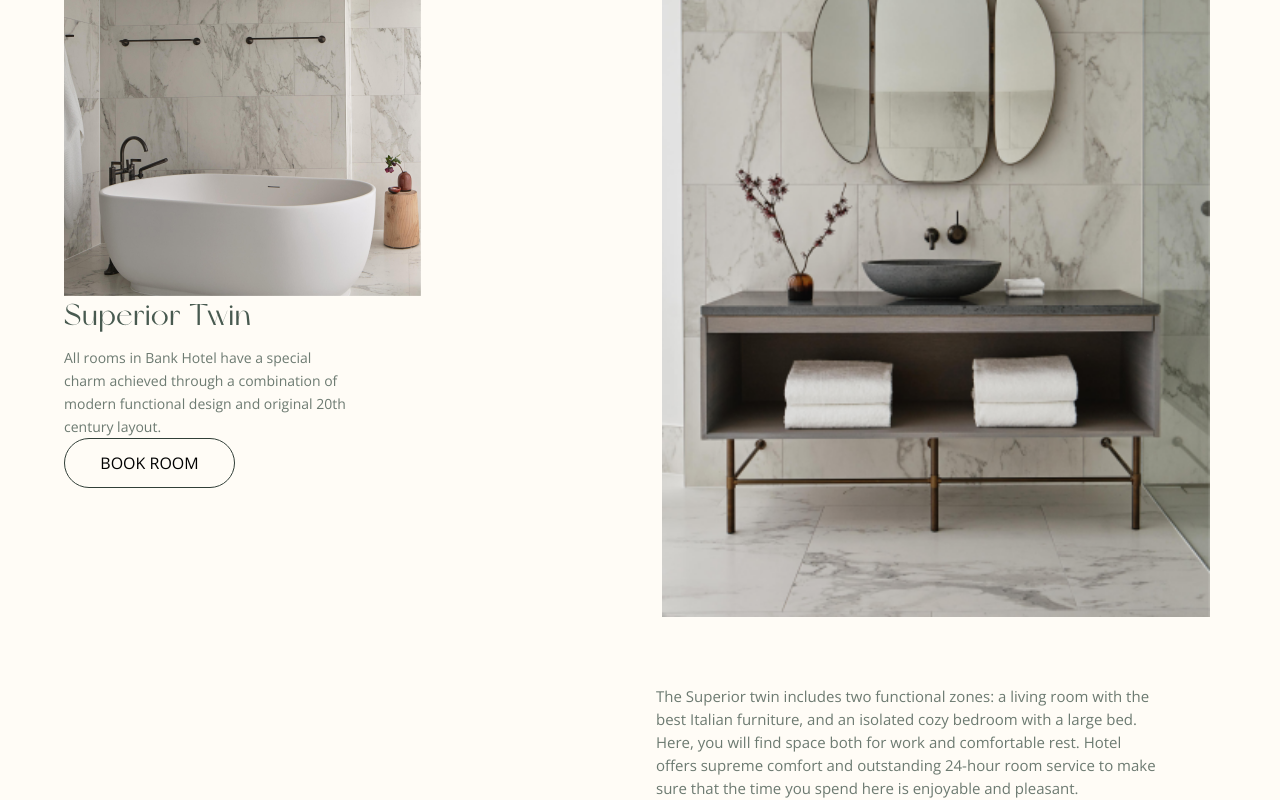
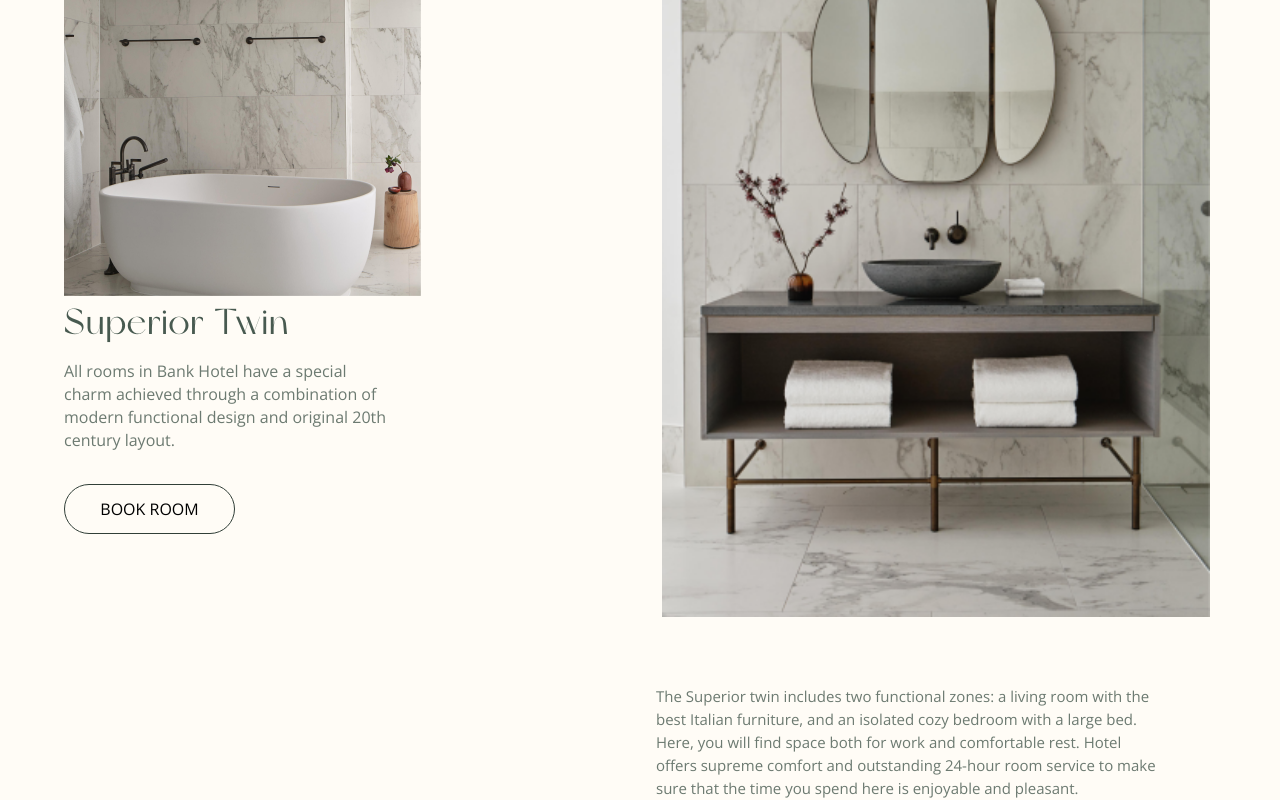
Before and after one commit to gift56/Fullstack-HotelWebsite, a React (Create React App) app: page /rooms in a window 1280 px wide. Shown: the part 2272-3072 px from the top of the page. Built offline with nearby package versions, Linux system fonts and the light colour scheme.

Commit message:
working on media screens

```diff
--- a/src/styles/RoomStyle/RoomOptions.styled.js
+++ b/src/styles/RoomStyle/RoomOptions.styled.js
@@ -47,6 +47,10 @@ export const OptionLeftArea = styled.div`
     align-items: flex-start;
     justify-content: center;
     width: 100%;
+    @media screen and (min-width: ${({ theme }) => theme.mobile.phone2}) {
+      gap: 2rem;
+      justify-content: space-between;
+    }
     .textArea {
       display: flex;
       flex-direction: column;
@@ -61,6 +65,10 @@ export const OptionLeftArea = styled.div`
         color: ${({ theme }) => theme.darkColor2};
         letter-spacing: 0.03em;
         text-transform: capitalize;
+        @media screen and (min-width: ${({ theme }) => theme.mobile.phone}) {
+          font-size: 36px;
+          line-height: 44px;
+        }
       }
       p {
         font-weight: 400;
@@ -72,6 +80,15 @@ export const OptionLeftArea = styled.div`
         span {
           display: block;
           font-family: inherit;
+          @media screen and (min-width: ${({ theme }) => theme.mobile.phone}) {
+            display: inline;
+          }
+          @media screen and (min-width: ${({ theme }) => theme.mobile.phone2}) {
+            display: block;
+          }
+        }
+        @media screen and (min-width: ${({ theme }) => theme.mobile.phone}) {
+          font-size: 16px;
         }
       }
     }
```
